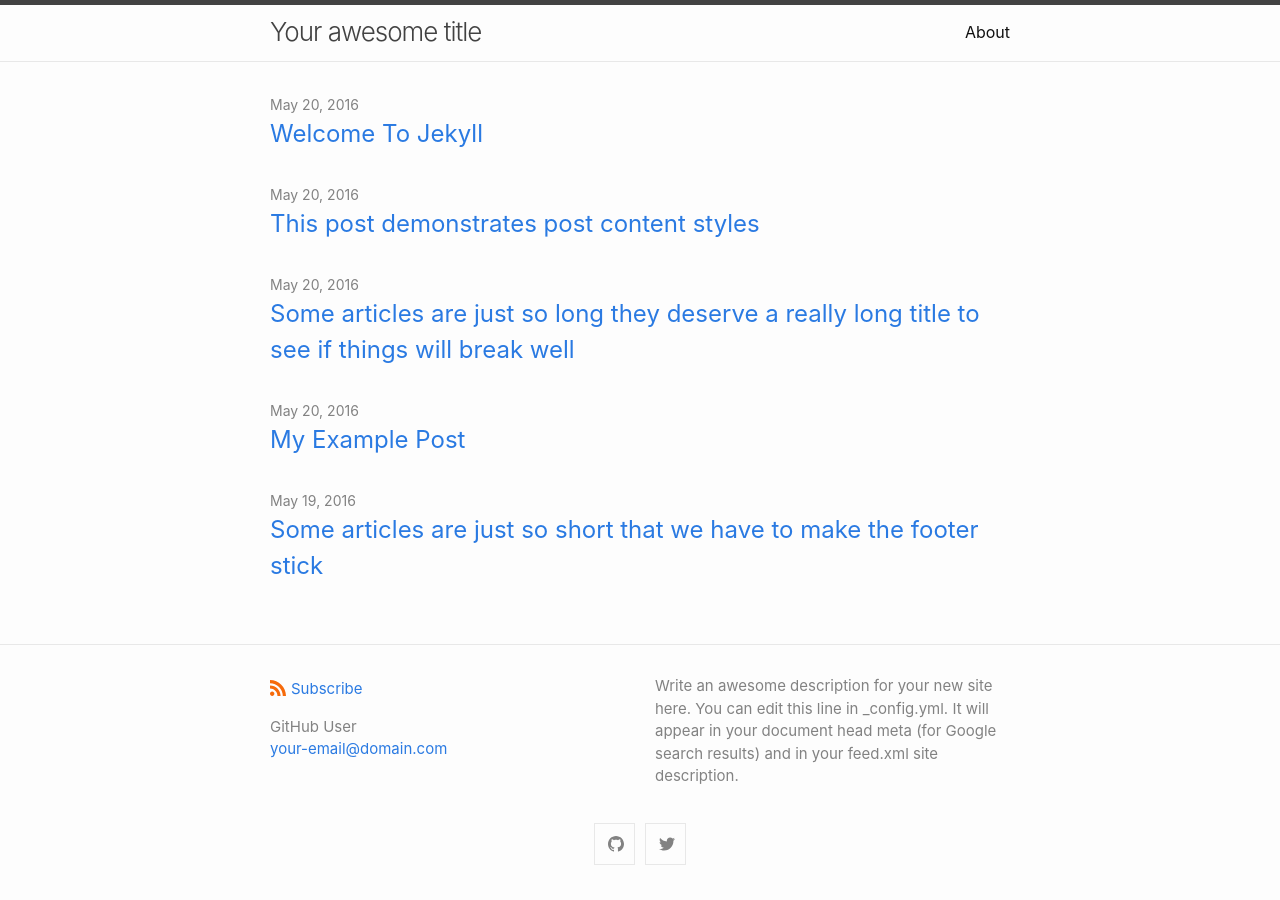
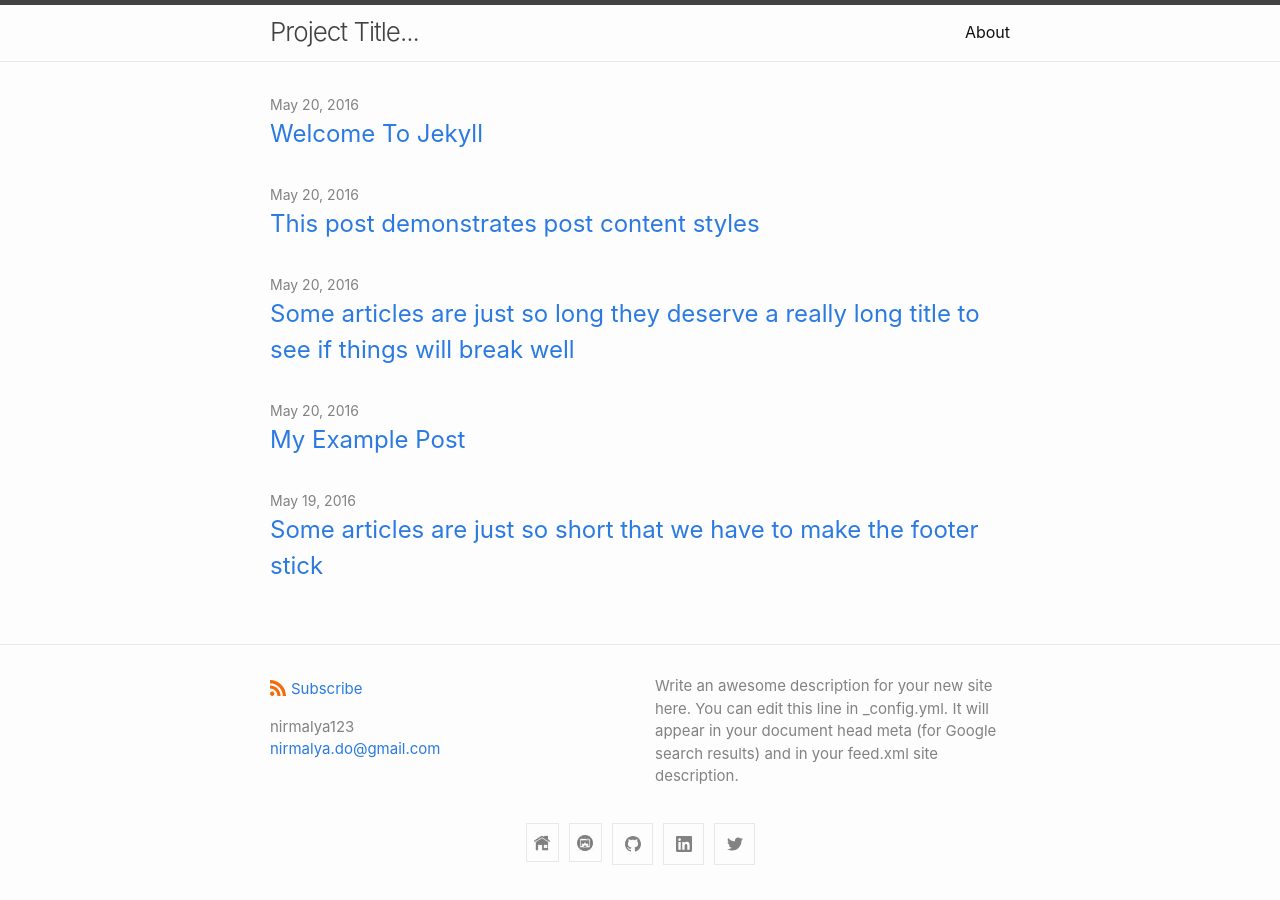
Before and after one commit to nirmalya123/web_crawler, a Jekyll site: the page built from docs/index.md, in a window 1280 px wide. Built offline with Jekyll 4.4.1, drawn with Linux system fonts in a browser that asks for light colours.

Commit message:
Updated data in jekyll.

```diff
--- a/docs/_config.yml
+++ b/docs/_config.yml
@@ -1,7 +1,7 @@
-title: Your awesome title
+title: Project Title...
 author:
-  name: GitHub User
-  email: your-email@domain.com
+  name: nirmalya123
+  email: nirmalya.do@gmail.com
 description: > # this means to ignore newlines until "show_excerpts:"
   Write an awesome description for your new site here. You can edit this
   line in _config.yml. It will appear in your document head meta (for
@@ -16,14 +16,15 @@ minima:
 
   # generate social links in footer
   social_links:
-    twitter: jekyllrb
-    github:  jekyll
+    # homesite: https://nirmalya123.github.io/
+    twitter: ---
+    github:  nirmalya123
     # devto: jekyll
     # dribbble: jekyll
     # facebook: jekyll
     # flickr:   jekyll
     # instagram: jekyll
-    # linkedin: jekyll
+    linkedin: ---
     # pinterest: jekyll
     # youtube: jekyll
     # youtube_channel: UC8CXR0-3I70i1tfPg1PAE1g
--- a/docs/_includes/social.html
+++ b/docs/_includes/social.html
@@ -1,21 +1,86 @@
 {%- assign social = site.minima.social_links -%}
 
 <ul class="social-media-list">
-  {%- for glb in social.gitlab -%}{%- if glb.username and glb.instance -%}<li><a rel="me" href="https://{{ glb.instance | cgi_escape | escape}}/{{glb.username}}" title="{{ glb.username | escape }}"><svg class="svg-icon grey"><use xlink:href="{{ '/assets/minima-social-icons.svg#gitlab' | relative_url }}"></use></svg></a></li>{%- endif -%}{%- endfor -%}
-  {%- if social.dribbble -%}<li><a rel="me" href="https://dribbble.com/{{ social.dribbble | cgi_escape | escape }}" title="{{ social.dribbble | escape }}"><svg class="svg-icon grey"><use xlink:href="{{ '/assets/minima-social-icons.svg#dribbble' | relative_url }}"></use></svg></a></li>{%- endif -%}
-  {%- if social.facebook -%}<li><a rel="me" href="https://www.facebook.com/{{ social.facebook | cgi_escape | escape }}" title="{{ social.facebook | escape }}"><svg class="svg-icon grey"><use xlink:href="{{ '/assets/minima-social-icons.svg#facebook' | relative_url }}"></use></svg></a></li>{%- endif -%}
-  {%- if social.flickr -%}<li><a rel="me" href="https://www.flickr.com/photos/{{ social.flickr | cgi_escape | escape }}" title="{{ social.flickr | escape }}"><svg class="svg-icon grey"><use xlink:href="{{ '/assets/minima-social-icons.svg#flickr' | relative_url }}"></use></svg></a></li>{%- endif -%}
-  {%- if social.github -%}<li><a rel="me" href="https://github.com/{{ social.github | cgi_escape | escape }}" title="{{ social.github | escape }}"><svg class="svg-icon grey"><use xlink:href="{{ '/assets/minima-social-icons.svg#github' | relative_url }}"></use></svg></a></li>{%- endif -%}
-  {%- if social.stackoverflow -%}<li><a rel="me" href="https://stackoverflow.com/users/{{ social.stackoverflow | cgi_escape | escape }}" title="{{ social.stackoverflow | escape }}"><svg class="svg-icon grey"><use xlink:href="{{ '/assets/minima-social-icons.svg#stackoverflow' | relative_url }}"></use></svg></a></li>{%- endif -%}
-  {%- if social.instagram -%}<li><a rel="me" href="https://www.instagram.com/{{ social.instagram | cgi_escape | escape }}" title="{{ social.instagram | escape }}"><svg class="svg-icon grey"><use xlink:href="{{ '/assets/minima-social-icons.svg#instagram' | relative_url }}"></use></svg></a></li>{%- endif -%}
-  {%- if social.linkedin -%}<li><a rel="me" href="https://www.linkedin.com/in/{{ social.linkedin | cgi_escape | escape }}" title="{{ social.linkedin | escape }}"><svg class="svg-icon grey"><use xlink:href="{{ '/assets/minima-social-icons.svg#linkedin' | relative_url }}"></use></svg></a></li>{%- endif -%}
-  {%- if social.pinterest -%}<li><a rel="me" href="https://www.pinterest.com/{{ social.pinterest | cgi_escape | escape }}" title="{{ social.pinterest | escape }}"><svg class="svg-icon grey"><use xlink:href="{{ '/assets/minima-social-icons.svg#pinterest' | relative_url }}"></use></svg></a></li>{%- endif -%}
-  {%- for mst in social.mastodon -%}{%- if mst.username and mst.instance -%}<li><a rel="me" href="https://{{ mst.instance | cgi_escape | escape}}/@{{mst.username}}" title="{{ mst.username | escape }}"><svg class="svg-icon grey"><use xlink:href="{{ '/assets/minima-social-icons.svg#mastodon' | relative_url }}"></use></svg></a></li>{%- endif -%}{%- endfor -%}
-  {%- if social.twitter -%}<li><a rel="me" href="https://twitter.com/{{ social.twitter | cgi_escape | escape }}" title="{{ social.twitter | escape }}"><svg class="svg-icon grey"><use xlink:href="{{ '/assets/minima-social-icons.svg#twitter' | relative_url }}"></use></svg></a></li>{%- endif -%}
-  {%- if social.youtube -%}<li><a rel="me" href="https://www.youtube.com/{{ social.youtube | cgi_escape | escape }}" title="{{ social.youtube | escape }}"><svg class="svg-icon grey"><use xlink:href="{{ '/assets/minima-social-icons.svg#youtube' | relative_url }}"></use></svg></a></li>{%- endif -%}
-  {%- if social.youtube_channel -%}<li><a rel="me" href="https://www.youtube.com/channel/{{ social.youtube_channel | cgi_escape | escape }}" title="{{ social.youtube_channel_name | escape | default: 'YouTube' }}"><svg class="svg-icon grey"><use xlink:href="{{ '/assets/minima-social-icons.svg#youtube' | relative_url }}"></use></svg></a></li>{%- endif -%}
-  {%- if social.telegram -%}<li><a rel="me" href="https://t.me/{{ social.telegram | cgi_escape | escape }}" title="{{ social.telegram | escape }}"><svg class="svg-icon grey"><use xlink:href="{{ '/assets/minima-social-icons.svg#telegram' | relative_url }}"></use></svg></a></li>{%- endif -%}
-  {%- if social.keybase -%}<li><a rel="me" href="https://keybase.io/{{ social.keybase | cgi_escape | escape }}" title="{{ social.keybase | escape }}"><svg class="svg-icon grey"><use xlink:href="{{ '/assets/minima-social-icons.svg#keybase' | relative_url }}"></use></svg></a></li>{%- endif -%}
-  {%- if social.microdotblog -%}<li><a rel="me" href="https://micro.blog/{{ social.microdotblog | cgi_escape | escape }}" title="{{ social.microdotblog | escape }}"><svg class="svg-icon grey"><use xlink:href="{{ '/assets/minima-social-icons.svg#microdotblog' | relative_url }}"></use></svg></a></li>{%- endif -%}
-  {%- if social.devto -%}<li><a href="https://dev.to/{{ social.devto | cgi_escape | escape }}" title="{{ social.devto | escape }}"><svg class="svg-icon grey"><use xlink:href="{{ '/assets/minima-social-icons.svg#devto' | relative_url }}"></use></svg></a></li>{%- endif -%}
+    {%- for glb in social.gitlab -%}{%- if glb.username and glb.instance -%}<li><a rel="me"
+            href="https://{{ glb.instance | cgi_escape | escape}}/{{glb.username}}"
+            title="{{ glb.username | escape }}"><svg class="svg-icon grey">
+                <use xlink:href="{{ '/assets/minima-social-icons.svg#gitlab' | relative_url }}"></use>
+            </svg></a></li>{%- endif -%}{%- endfor -%}
+    {%- if social.dribbble -%}<li><a rel="me" href="https://dribbble.com/{{ social.dribbble | cgi_escape | escape }}"
+            title="{{ social.dribbble | escape }}"><svg class="svg-icon grey">
+                <use xlink:href="{{ '/assets/minima-social-icons.svg#dribbble' | relative_url }}"></use>
+            </svg></a></li>{%- endif -%}
+    {%- if social.facebook -%}<li><a rel="me"
+            href="https://www.facebook.com/{{ social.facebook | cgi_escape | escape }}"
+            title="{{ social.facebook | escape }}"><svg class="svg-icon grey">
+                <use xlink:href="{{ '/assets/minima-social-icons.svg#facebook' | relative_url }}"></use>
+            </svg></a></li>{%- endif -%}
+    {%- if social.flickr -%}<li><a rel="me"
+            href="https://www.flickr.com/photos/{{ social.flickr | cgi_escape | escape }}"
+            title="{{ social.flickr | escape }}"><svg class="svg-icon grey">
+                <use xlink:href="{{ '/assets/minima-social-icons.svg#flickr' | relative_url }}"></use>
+            </svg></a></li>{%- endif -%}
+    {%- if social.github -%}<li><a rel="me"  href="{{ "/" | relative_url }}"
+            title="Project home"><img src="{{site.baseurl}}/assets/icons/home-5-16.jpg" alt="Project home"></a></li>{%- endif -%}
+    {%- if social.github -%}<li><a rel="me" href="https://{{ social.github | cgi_escape | escape }}.github.io/"
+            title="Main Web site"><img src="{{site.baseurl}}/assets/icons/website-optimization-2-16.jpg" alt="Main web site"></a></li>{%- endif -%}
+    {%- if social.github -%}<li><a rel="me" href="https://github.com/{{ social.github | cgi_escape | escape }}"
+            title="{{ social.github | escape }}"><svg class="svg-icon grey">
+                <use xlink:href="{{ '/assets/minima-social-icons.svg#github' | relative_url }}"></use>
+            </svg></a></li>{%- endif -%}
+    {%- if social.stackoverflow -%}<li><a rel="me"
+            href="https://stackoverflow.com/users/{{ social.stackoverflow | cgi_escape | escape }}"
+            title="{{ social.stackoverflow | escape }}"><svg class="svg-icon grey">
+                <use xlink:href="{{ '/assets/minima-social-icons.svg#stackoverflow' | relative_url }}"></use>
+            </svg></a></li>{%- endif -%}
+    {%- if social.instagram -%}<li><a rel="me"
+            href="https://www.instagram.com/{{ social.instagram | cgi_escape | escape }}"
+            title="{{ social.instagram | escape }}"><svg class="svg-icon grey">
+                <use xlink:href="{{ '/assets/minima-social-icons.svg#instagram' | relative_url }}"></use>
+            </svg></a></li>{%- endif -%}
+    {%- if social.linkedin -%}<li><a rel="me"
+            href="https://www.linkedin.com/in/{{ social.linkedin | cgi_escape | escape }}"
+            title="{{ social.linkedin | escape }}"><svg class="svg-icon grey">
+                <use xlink:href="{{ '/assets/minima-social-icons.svg#linkedin' | relative_url }}"></use>
+            </svg></a></li>{%- endif -%}
+    {%- if social.pinterest -%}<li><a rel="me"
+            href="https://www.pinterest.com/{{ social.pinterest | cgi_escape | escape }}"
+            title="{{ social.pinterest | escape }}"><svg class="svg-icon grey">
+                <use xlink:href="{{ '/assets/minima-social-icons.svg#pinterest' | relative_url }}"></use>
+            </svg></a></li>{%- endif -%}
+    {%- for mst in social.mastodon -%}{%- if mst.username and mst.instance -%}<li><a rel="me"
+            href="https://{{ mst.instance | cgi_escape | escape}}/@{{mst.username}}"
+            title="{{ mst.username | escape }}"><svg class="svg-icon grey">
+                <use xlink:href="{{ '/assets/minima-social-icons.svg#mastodon' | relative_url }}"></use>
+            </svg></a></li>{%- endif -%}{%- endfor -%}
+    {%- if social.twitter -%}<li><a rel="me" href="https://twitter.com/{{ social.twitter | cgi_escape | escape }}"
+            title="{{ social.twitter | escape }}"><svg class="svg-icon grey">
+                <use xlink:href="{{ '/assets/minima-social-icons.svg#twitter' | relative_url }}"></use>
+            </svg></a></li>{%- endif -%}
+    {%- if social.youtube -%}<li><a rel="me" href="https://www.youtube.com/{{ social.youtube | cgi_escape | escape }}"
+            title="{{ social.youtube | escape }}"><svg class="svg-icon grey">
+                <use xlink:href="{{ '/assets/minima-social-icons.svg#youtube' | relative_url }}"></use>
+            </svg></a></li>{%- endif -%}
+    {%- if social.youtube_channel -%}<li><a rel="me"
+            href="https://www.youtube.com/channel/{{ social.youtube_channel | cgi_escape | escape }}"
+            title="{{ social.youtube_channel_name | escape | default: 'YouTube' }}"><svg class="svg-icon grey">
+                <use xlink:href="{{ '/assets/minima-social-icons.svg#youtube' | relative_url }}"></use>
+            </svg></a></li>{%- endif -%}
+    {%- if social.telegram -%}<li><a rel="me" href="https://t.me/{{ social.telegram | cgi_escape | escape }}"
+            title="{{ social.telegram | escape }}"><svg class="svg-icon grey">
+                <use xlink:href="{{ '/assets/minima-social-icons.svg#telegram' | relative_url }}"></use>
+            </svg></a></li>{%- endif -%}
+    {%- if social.keybase -%}<li><a rel="me" href="https://keybase.io/{{ social.keybase | cgi_escape | escape }}"
+            title="{{ social.keybase | escape }}"><svg class="svg-icon grey">
+                <use xlink:href="{{ '/assets/minima-social-icons.svg#keybase' | relative_url }}"></use>
+            </svg></a></li>{%- endif -%}
+    {%- if social.microdotblog -%}<li><a rel="me"
+            href="https://micro.blog/{{ social.microdotblog | cgi_escape | escape }}"
+            title="{{ social.microdotblog | escape }}"><svg class="svg-icon grey">
+                <use xlink:href="{{ '/assets/minima-social-icons.svg#microdotblog' | relative_url }}"></use>
+            </svg></a></li>{%- endif -%}
+    {%- if social.devto -%}<li><a href="https://dev.to/{{ social.devto | cgi_escape | escape }}"
+            title="{{ social.devto | escape }}"><svg class="svg-icon grey">
+                <use xlink:href="{{ '/assets/minima-social-icons.svg#devto' | relative_url }}"></use>
+            </svg></a></li>{%- endif -%}
 </ul>
```
Also changed, not shown: docs/assets/icons/home-5-16.ico (added), docs/assets/icons/home-5-16.jpg (added), docs/assets/icons/home-5-16.png (added), docs/assets/icons/website-optimization-2-16.ico (added), docs/assets/icons/website-optimization-2-16.jpg (added), docs/assets/icons/website-optimization-2-16.png (added), 1 other file.
